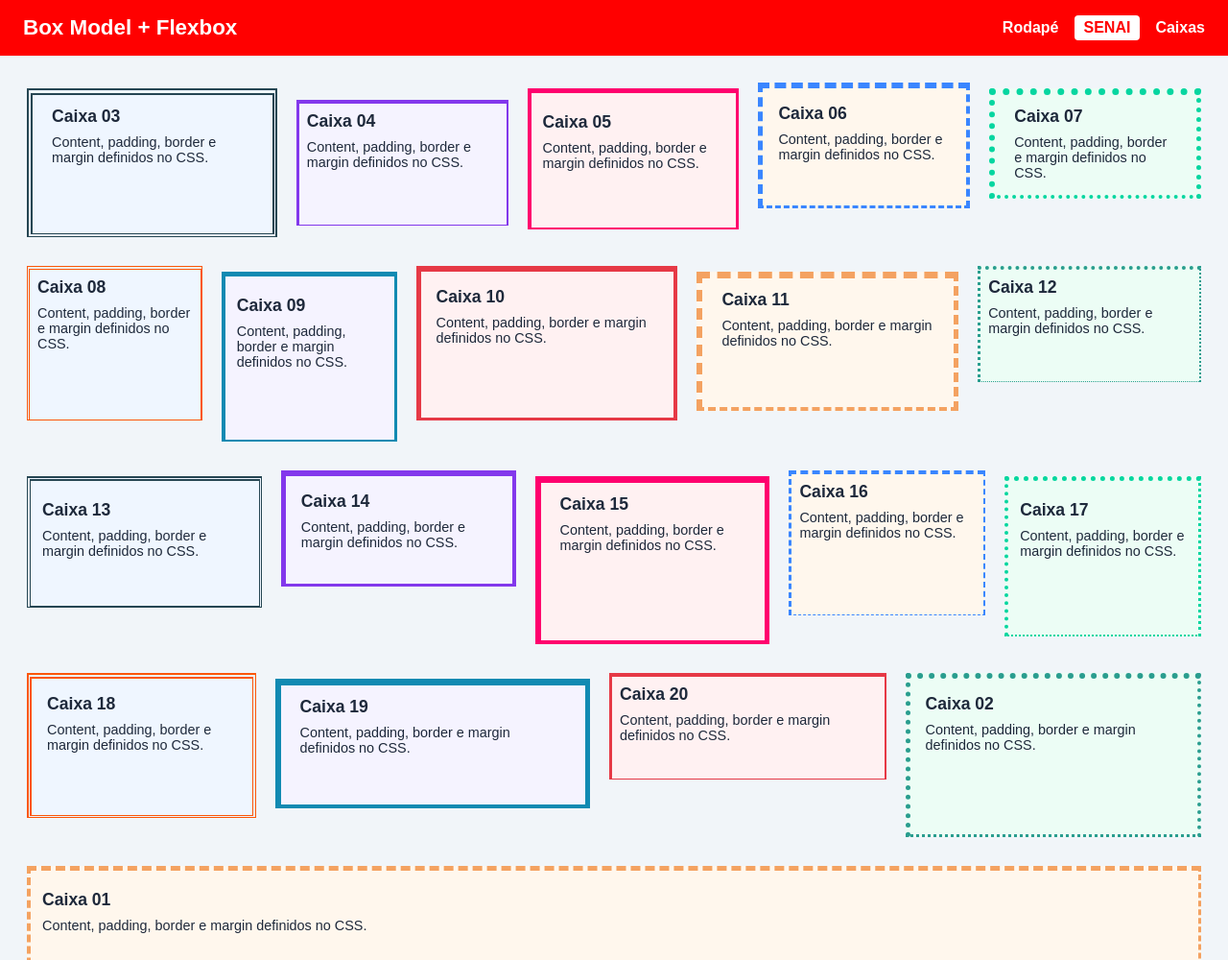
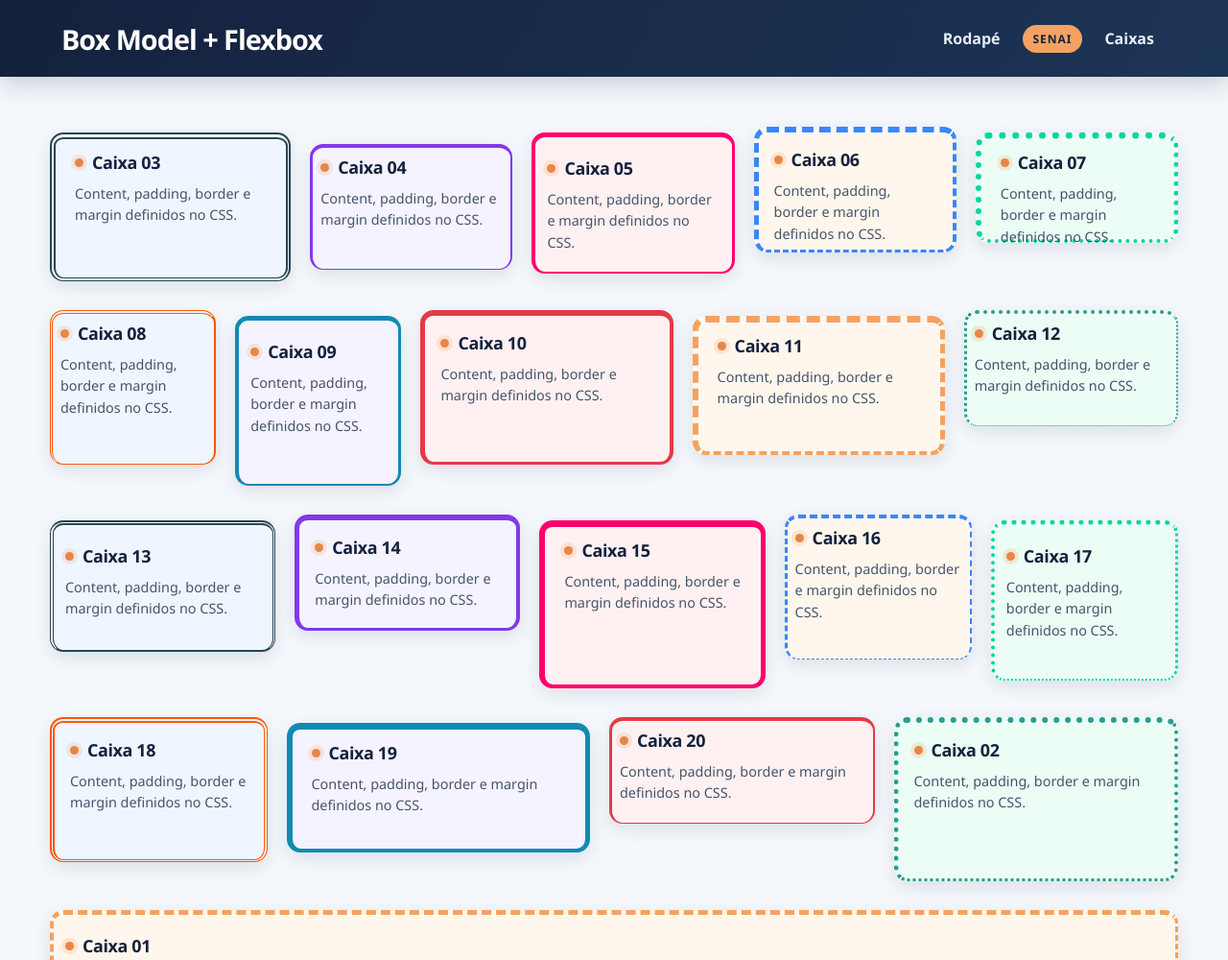
Before and after one commit to matheusboffz/atividades-aula7, a plain HTML site: page atv1-aula7/index.html in a window 1280 px wide. Shown: the top 1000 px of the page at 96% size. Drawn offline with Linux system fonts and the light colour scheme.

Commit message:
style(atv1-aula7): aprimora visual das caixas
Co-authored-by: Copilot <223556219+Copilot@users.noreply.github.com>

```diff
--- a/atv1-aula7/style.css
+++ b/atv1-aula7/style.css
@@ -8,9 +8,9 @@
 
 body {
   margin: 0;
-  font-family: Arial, Helvetica, sans-serif;
-  background: #f1f5f9;
-  color: #1e293b;
+  font-family: "Segoe UI", Arial, Helvetica, sans-serif;
+  background: #f4f7fb;
+  color: #172033;
 }
 
 /* ================= PARTE 3 - FLEXBOX (20 propriedades) ================= */
@@ -20,29 +20,50 @@ body {
   display: flex;                    /* 1  display: flex */
   justify-content: space-between;   /* 6  justify-content */
   align-items: center;              /* 7  align-items */
-  padding: 16px 24px;
-  background: #ff0000;
+  gap: 20px;
+  padding: 20px clamp(20px, 5vw, 72px);
+  background: linear-gradient(120deg, #14213d, #1d3557);
   color: #fff;
+  box-shadow: 0 8px 24px rgb(20 33 61 / 18%);
 }
-.titulo { margin: 0; font-size: 1.4rem; }
+.titulo {
+  margin: 0;
+  font-size: clamp(1.25rem, 2.5vw, 1.8rem);
+  letter-spacing: -0.035em;
+}
 
 /* Menu */
 .menu {
   display: flex;
-  gap: 16px;                        /* 11 gap */
+  gap: 10px;                        /* 11 gap */
   align-items: center;
 }
-.menu a { color: #fff; text-decoration: none; font-weight: bold; }
+.menu a {
+  padding: 9px 13px;
+  border-radius: 8px;
+  color: #e8eef8;
+  text-decoration: none;
+  font-weight: 600;
+  transition: background-color 160ms ease, color 160ms ease;
+}
+.menu a:hover,
+.menu a:focus-visible {
+  background: rgb(255 255 255 / 14%);
+  color: #fff;
+  outline: none;
+}
 .menu a:first-child { order: 2; }   /* 18 order (troca a posição) */
 
 .selo {
   display: inline-flex;             /* 2  inline-flex */
   place-items: center;              /* 10 place-items */
-  padding: 4px 10px;
-  background: #fff;
-  color: #ff0000;
+  padding: 6px 11px;
+  background: #f4a261;
+  color: #14213d;
   font-weight: bold;
-  border-radius: 4px;
+  font-size: 0.75rem;
+  letter-spacing: 0.08em;
+  border-radius: 999px;
   order: 1;
 }
 
@@ -59,7 +80,7 @@ body {
   gap: 12px;                        /* 11 gap */
   row-gap: 16px;                    /* 12 row-gap */
   column-gap: 12px;                 /* 13 column-gap */
-  padding: 24px;
+  padding: clamp(20px, 4vw, 48px);
 }
 
 /* Propriedades dos ITENS (as caixas) */
@@ -68,6 +89,18 @@ body {
   flex-shrink: 1;                   /* 15 flex-shrink */
   flex-basis: auto;                 /* 16 flex-basis (usa o width de cada caixa) */
   flex: 1 1 auto;                   /* 17 flex (atalho de grow shrink basis) */
+  position: relative;
+  border-radius: 14px;
+  background-image: linear-gradient(145deg, rgb(255 255 255 / 72%), rgb(255 255 255 / 12%));
+  box-shadow: 0 6px 18px rgb(23 32 51 / 10%), inset 0 1px 0 rgb(255 255 255 / 80%);
+  color: #263248;
+  overflow-wrap: anywhere;
+  transition: transform 180ms ease, box-shadow 180ms ease, filter 180ms ease;
+}
+.caixa:hover {
+  transform: translateY(-5px);
+  filter: saturate(1.08);
+  box-shadow: 0 14px 28px rgb(23 32 51 / 17%), inset 0 1px 0 rgb(255 255 255 / 90%);
 }
 .caixa-01 { order: 2; }             /* 18 order */
 .caixa-02 { order: 1; }
@@ -86,13 +119,50 @@ body {
 
 /* Responsivo: em telas pequenas tudo vira coluna */
 @media (max-width: 600px) {
-  .cabecalho, .menu, .rodape { flex-direction: column; gap: 8px; }
-  .principal { flex-direction: column; align-items: stretch; }
+  .cabecalho, .rodape { flex-direction: column; gap: 12px; }
+  .menu { flex-wrap: wrap; justify-content: center; }
+  .principal {
+    flex-direction: column;
+    align-items: stretch;
+    gap: 14px;
+  }
+  .caixa {
+    width: auto;
+    height: auto;
+    min-height: 72px;
+  }
+}
+
+@media (prefers-reduced-motion: reduce) {
+  .caixa, .menu a { transition: none; }
+  .caixa:hover { transform: none; }
 }
 
 /* ================= PARTE 2 - BOX MODEL (20 elementos) ================= */
-.caixa h2 { margin: 0 0 8px 0; font-size: 1.1rem; }
-.caixa p  { margin: 0; font-size: 0.9rem; }
+.caixa h2 {
+  display: flex;
+  align-items: center;
+  gap: 9px;
+  margin: 0 0 10px;
+  color: #14213d;
+  font-size: 1.12rem;
+  letter-spacing: -0.02em;
+}
+.caixa h2::before {
+  content: "";
+  width: 9px;
+  height: 9px;
+  flex: 0 0 9px;
+  border-radius: 50%;
+  background: #e88745;
+  box-shadow: 0 0 0 4px rgb(232 135 69 / 16%);
+}
+.caixa p {
+  margin: 0;
+  color: #46546b;
+  font-size: 0.9rem;
+  line-height: 1.55;
+}
 
 .caixa-01 {
   /* Content */
```
